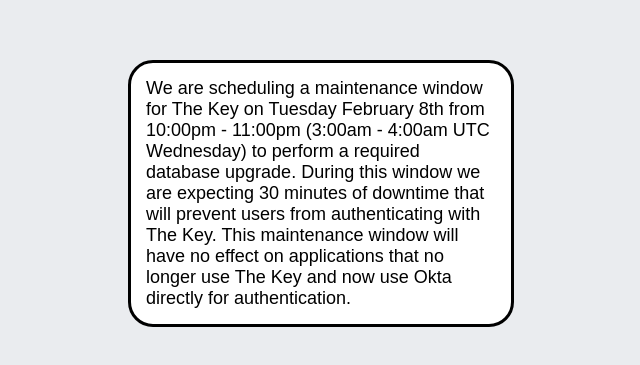
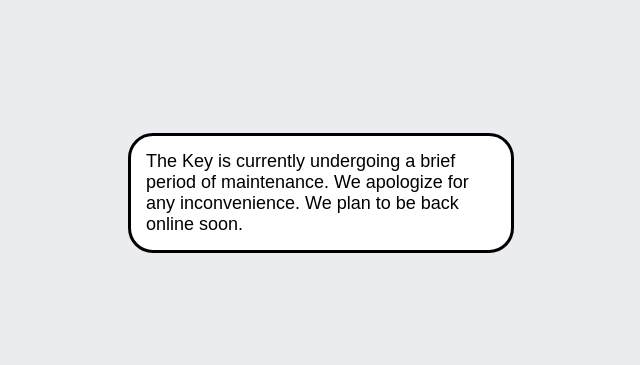
Before and after one commit to aaronlaib/thekey-maintenance, a plain HTML site: page index.html in a window 1280 px wide. Shown: the part 215-580 px from the top of the page, without its empty margins (319-959 px from the left). Drawn offline with Linux system fonts and the light colour scheme.

Commit message:
changed maintenance message

```diff
--- a/index.html
+++ b/index.html
@@ -9,12 +9,8 @@
   </head>
   <body>
     <div class="message">
-      We are scheduling a maintenance window for The Key on Tuesday February 8th
-      from 10:00pm - 11:00pm (3:00am - 4:00am UTC Wednesday) to perform a
-      required database upgrade. During this window we are expecting 30 minutes
-      of downtime that will prevent users from authenticating with The Key. This
-      maintenance window will have no effect on applications that no longer use
-      The Key and now use Okta directly for authentication.
+      The Key is currently undergoing a brief period of maintenance. We
+      apologize for any inconvenience. We plan to be back online soon.
     </div>
   </body>
 </html>
```
